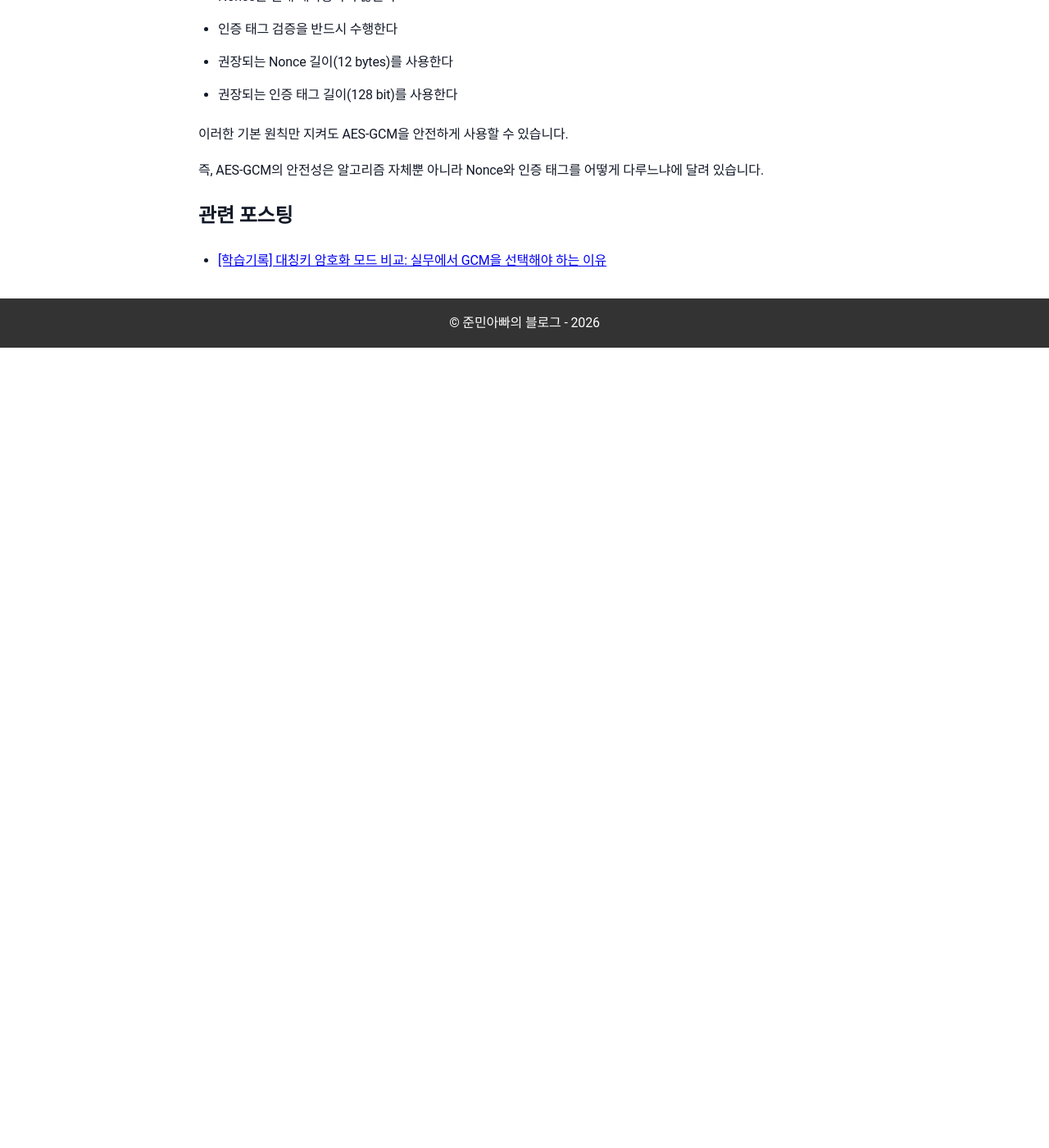
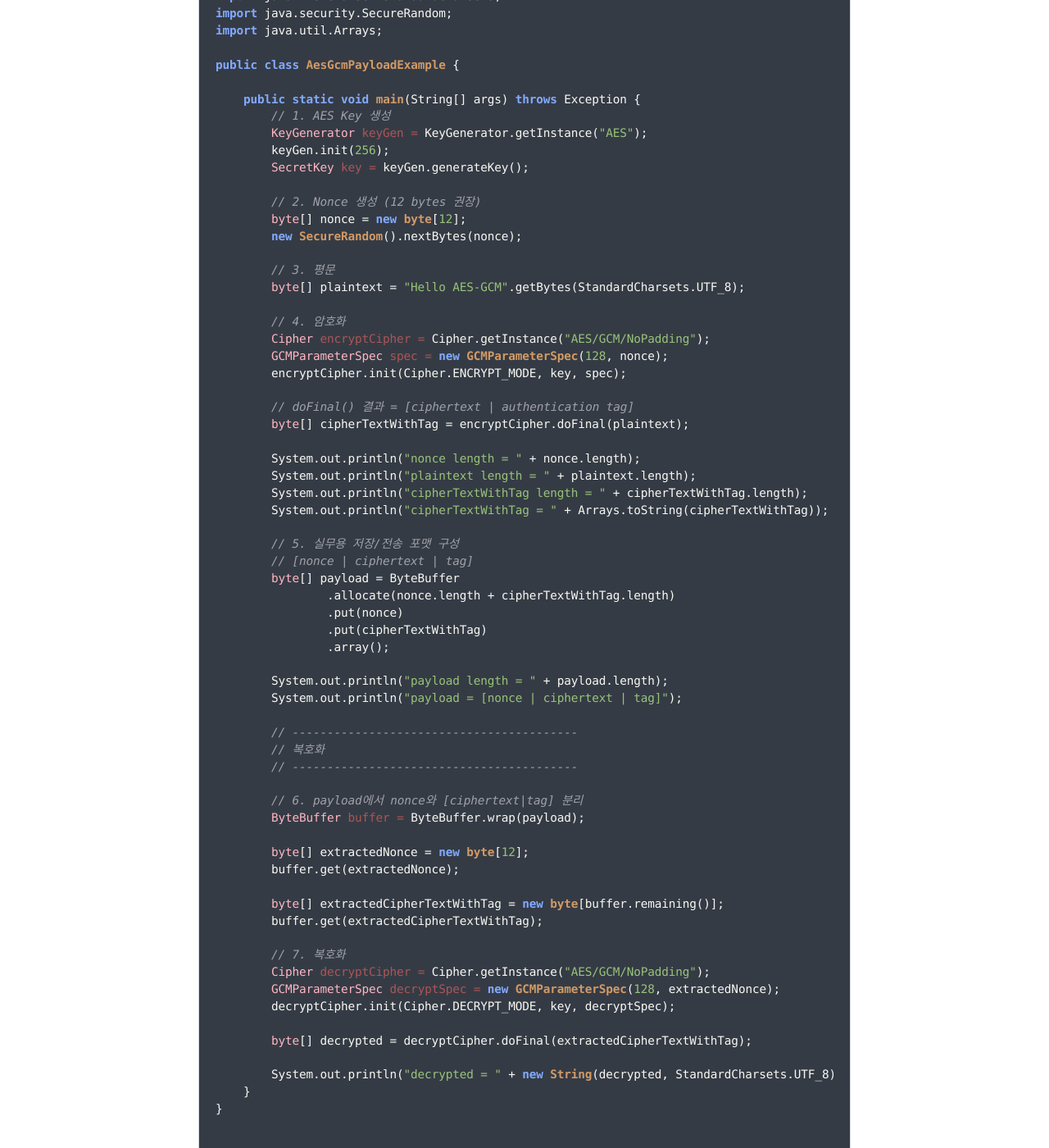
Before and after one commit to sanghoon-lee/sanghoon-lee.github.io, a Jekyll site: the page built from _posts/2026-03-21-java-aes-gcm.md, in a window 1280 px wide and 1400 px high, scrolled down 5569 px. Shown: the whole window at 82% size. Built offline with Jekyll 4.4.1, drawn with Linux system fonts in a browser that asks for light colours; nearby versions of some CDN libraries; comment, search, counter and statistics services are not loaded; before the commit the page ends 5993 px from its top, so only the background shows below that; some of the changed text lies outside the part shown.

Commit message:
Java에서 AES-GCM 안젆하게 구현하기 포스팅 추가

````diff
--- a/_posts/2026-03-21-java-aes-gcm.md
+++ b/_posts/2026-03-21-java-aes-gcm.md
@@ -4,6 +4,8 @@ title: "[학습기록] Java에서 AES-GCM 안전하게 구현하기: 실수하
 date: 2026-03-21
 categories: 학습기록
 ---
+
+이번 포스팅은 Java를 기준으로 AES-GCM을 안전하게 사용하는 방법을 정리한 글입니다.
 
 ## 1. AES-GCM 기본 구조
 
@@ -132,10 +132,12 @@ try {
 **잘못된 사용법**
 
 ```java
-    // 예외를 처리하지 않으면 변조된 데이터를 정상 데이터처럼 처리할 수 있음
-    cipher.init(Cipher.DECRYPT_MODE, key, spec);
-    byte[] decrypted = cipher.doFinal(ciphertext);
+// 예외를 처리하지 않으면 변조 여부를 구분하지 못하고, 상위 로직에서 오류를 부적절하게 처리할 수 있음
+cipher.init(Cipher.DECRYPT_MODE, key, spec);
+byte[] decrypted = cipher.doFinal(ciphertext);
 ```
+
+AES-GCM은 암호문뿐 아니라 인증 태그까지 함께 검증하기 때문에, 암호문이 조금이라도 변경되면 복호화에 실패합니다.
 
 실제로 **2. Java에서 AES-GCM 구현**에서 보여준 AesGcmExample 클래스의 코드를 아래와 같이 수정해서 암호문을 변조해보면, `AEADBadTagException` 예외가 발생하는 것을 확인할 수 있습니다.
 
@@ -169,9 +171,7 @@ try {
 
 ### 3.3. Nonce 길이 (12 bytes 권장)
 
-GCM에서는 96bit(12 bytes) 길이의 Nonce 사용이 권장됩니다.
-
-이는 성능과 보안 측면에서 최적화된 길이이며, 대부분의 구현에서 표준으로 사용됩니다.
+GCM에서는 96bit(12 bytes) 길이의 Nonce 사용이 권장됩니다. 이는 성능과 보안 측면에서 최적화된 길이이며, 대부분의 구현에서 표준으로 사용됩니다.
 
 ### 3.4. 인증 태그 길이(128 bit 권장)
 
@@ -192,11 +192,7 @@ AES-GCM에서는 96, 104, 112, 120, 128 bit 등의 태그 길이를 사용할
 * 대부분의 라이브러리와 프로토콜에서 기본값으로 사용
 * 성능 대비 보안 수준이 가장 적절
 
-태그 길이를 줄이면 성능이나 데이터 크기 측면에서 이점이 있을 수 있지만,
-무결성 검증의 강도가 낮아지기 때문에 일반적인 시스템에서는 권장되지 않습니다.
-
-따라서 특별한 이유가 없다면,
-AES-GCM에서는 128bit 인증 태그를 사용하는 것이 가장 안전한 선택입니다.
+태그 길이를 줄이면 성능이나 데이터 크기 측면에서 이점이 있을 수 있지만, 무결성 검증의 강도가 낮아지기 때문에 일반적인 시스템에서는 권장되지 않습니다. 따라서 특별한 이유가 없다면, AES-GCM에서는 128bit 인증 태그를 사용하는 것이 가장 안전한 선택입니다.
 
 ## 4. 인증 태그를 포함한 데이터 구조
 
@@ -208,17 +204,96 @@ Java에서 AES-GCM으로 암호화를 수행하면, `cipher.doFinal()`의 결과
 [ ciphertext | authentication tag ]
 ```
 
-여기에 복호화를 위해 필요한 Nonce까지 포함하면, 실무에서는 일반적으로 다음과 같은 형태로 데이터를 구성합니다.
+다만, 이 결과에는 Nonce가 포함되어 있지 않습니다.
+
+복호화를 수행하기 위해서는 동일한 Nonce가 반드시 필요하기 때문에, 실무에서는 다음과 같이 Nonce를 함께 저장하거나 전송해야 합니다.
 
 ```text
-[ nonce | ciphertext | authentication tag ]
+[nonce | ciphertext | authentication tag]
+```
+
+즉, 이 구조는 Java가 자동으로 만들어주는 것이 아니라, 복호화를 위해 개발자가 직접 구성해야 하는 데이터 포맷입니다.
+
+아래는 조금 더 실무적인 관점에서 AES-GCM을 어떻게 구현하는지 보여주는 코드입니다.
+
+```java
+import javax.crypto.Cipher;
+import javax.crypto.KeyGenerator;
+import javax.crypto.SecretKey;
+import javax.crypto.spec.GCMParameterSpec;
+import java.nio.ByteBuffer;
+import java.nio.charset.StandardCharsets;
+import java.security.SecureRandom;
+import java.util.Arrays;
+
+public class AesGcmPayloadExample {
+
+    public static void main(String[] args) throws Exception {
+        // 1. AES Key 생성
+        KeyGenerator keyGen = KeyGenerator.getInstance("AES");
+        keyGen.init(256);
+        SecretKey key = keyGen.generateKey();
+
+        // 2. Nonce 생성 (12 bytes 권장)
+        byte[] nonce = new byte[12];
+        new SecureRandom().nextBytes(nonce);
+
+        // 3. 평문
+        byte[] plaintext = "Hello AES-GCM".getBytes(StandardCharsets.UTF_8);
+
+        // 4. 암호화
+        Cipher encryptCipher = Cipher.getInstance("AES/GCM/NoPadding");
+        GCMParameterSpec spec = new GCMParameterSpec(128, nonce);
+        encryptCipher.init(Cipher.ENCRYPT_MODE, key, spec);
+
+        // doFinal() 결과 = [ciphertext | authentication tag]
+        byte[] cipherTextWithTag = encryptCipher.doFinal(plaintext);
+
+        System.out.println("nonce length = " + nonce.length);
+        System.out.println("plaintext length = " + plaintext.length);
+        System.out.println("cipherTextWithTag length = " + cipherTextWithTag.length);
+        System.out.println("cipherTextWithTag = " + Arrays.toString(cipherTextWithTag));
+
+        // 5. 실무용 저장/전송 포맷 구성
+        // [nonce | ciphertext | tag]
+        byte[] payload = ByteBuffer
+                .allocate(nonce.length + cipherTextWithTag.length)
+                .put(nonce)
+                .put(cipherTextWithTag)
+                .array();
+
+        System.out.println("payload length = " + payload.length);
+        System.out.println("payload = [nonce | ciphertext | tag]");
+
+        // -----------------------------------------
+        // 복호화
+        // -----------------------------------------
+
+        // 6. payload에서 nonce와 [ciphertext|tag] 분리
+        ByteBuffer buffer = ByteBuffer.wrap(payload);
+
+        byte[] extractedNonce = new byte[12];
+        buffer.get(extractedNonce);
+
+        byte[] extractedCipherTextWithTag = new byte[buffer.remaining()];
+        buffer.get(extractedCipherTextWithTag);
+
+        // 7. 복호화
+        Cipher decryptCipher = Cipher.getInstance("AES/GCM/NoPadding");
+        GCMParameterSpec decryptSpec = new GCMParameterSpec(128, extractedNonce);
+        decryptCipher.init(Cipher.DECRYPT_MODE, key, decryptSpec);
+
+        byte[] decrypted = decryptCipher.doFinal(extractedCipherTextWithTag);
+
+        System.out.println("decrypted = " + new String(decrypted, StandardCharsets.UTF_8));
+    }
+}
+
 ```
 
 * nonce: 복호화 시 동일하게 사용해야 하는 값
 * ciphertext: 암호화된 데이터
 * authentication tag: 무결성 검증 값
-
-Java에서는 인증 태그가 암호문 뒤에 자동으로 붙기 때문에, 별도로 분리하지 않아도 복호화 시 함께 전달하면 됩니다.
 
 ## 5. 정리
 
````
Also changed, not shown: other parts of _posts/2026-03-21-java-aes-gcm.md (+2 -4 lines).
